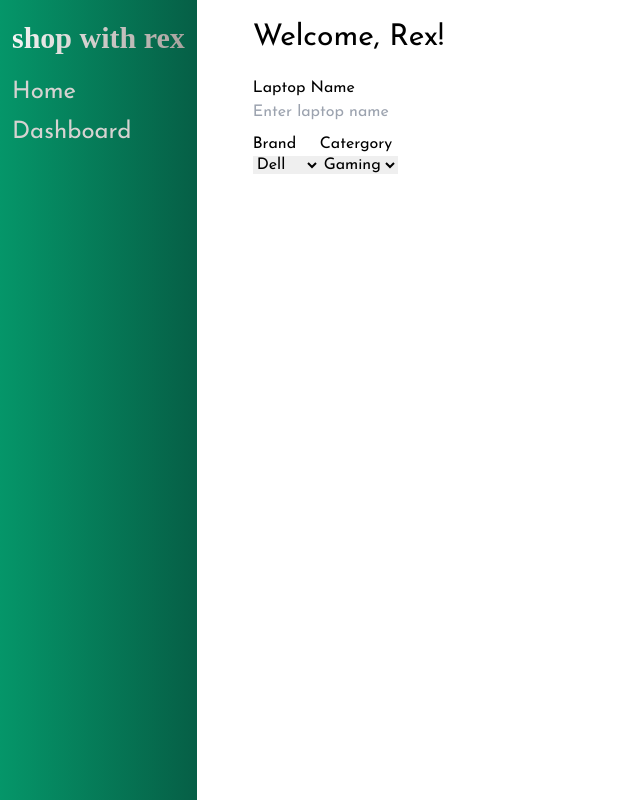
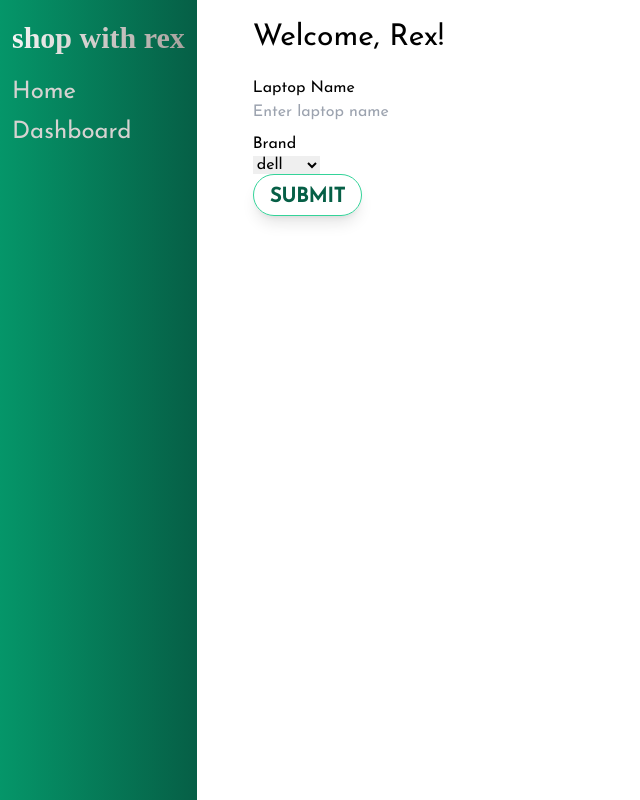
Before and after one commit to Lubwama-Emmanuel/RTG_dashboard, a React (Vite) app: page /dashboard in a window 1280 px wide. Shown: the whole page, without its empty margins (0-640 px from the left). Built offline with nearby package versions, Linux system fonts and the light colour scheme; a web font is replaced by a local one.

Commit message:
feat:(added Button compont)

```diff
--- a/src/pages/Dashboard.jsx
+++ b/src/pages/Dashboard.jsx
@@ -1,38 +1,104 @@
+import { useState } from "react";
+import Button from "../ui/Button";
+import DropDown from "../ui/DropDown";
+
+const dellProducts = [
+  {
+    id: 0,
+    itemName: "xps",
+  },
+  {
+    id: 1,
+    itemName: "precision",
+  },
+];
+
+const hpProducts = [
+  {
+    id: 0,
+    itemName: "elitebook",
+  },
+  {
+    id: 1,
+    itemName: "spectre",
+  },
+];
+
+const brands = [
+  {
+    id: 0,
+    itemName: "dell",
+  },
+  {
+    id: 1,
+    itemName: "hp",
+  },
+  {
+    id: 2,
+    itemName: "lenovo",
+  },
+  {
+    id: 3,
+    itemName: "acer",
+  },
+];
+
 export default function Dashboard() {
+  const [name, setName] = useState("");
+  const [brand, setBrand] = useState("");
+
+  let newLaptop = {};
+
+  function handleSubmit(e) {
+    e.preventDefault();
+
+    newLaptop.name = name;
+
+    console.log(newLaptop);
+
+    setName("");
+  }
+
+  // function handleSetBrand(){
+  //   setBrand()
+  // }
+
   return (
     <div className="">
       <h2 className="mb-5 text-3xl">Welcome, Rex!</h2>
-      <form className="space-y-2">
+      <form onSubmit={handleSubmit} className="space-y-2">
         <div className="flex flex-col items-start">
           <label>Laptop Name</label>
           <input
             type="text"
             placeholder="Enter laptop name"
+            value={name}
+            onChange={(e) => setName(e.target.value)}
             className="rounded-lg focus:outline-none focus:ring focus:ring-emerald-600 focus:ring-offset-2"
           />
         </div>
         <div className="flex">
-          <div className="flex flex-col items-start">
-            <label>Brand</label>
-            <select>
-              <option className="focus:bg-emerald-600" value="dell">
-                Dell
-              </option>
-              <option value="hp">hp</option>
-              <option value="lenovo">lenovo</option>
-              <option value="acer">acer</option>
-            </select>
-          </div>
-          <div className="flex flex-col items-start">
+          <DropDown
+            options={brands}
+            label="Brand"
+            selectedValue={brand}
+            onChange={(e) => setBrand(e.target.value)}
+          />
+          {brand === "dell" && (
+            <DropDown options={dellProducts} label="products" />
+          )}
+          {brand === "hp" && <DropDown options={hpProducts} label="products" />}
+          {/* <div className="flex flex-col items-start">
             <label>Catergory</label>
             <select>
               <option value="Gaming">Gaming</option>
               <option value="lenovo">lenovo</option>
               <option value="acer">acer</option>
             </select>
-          </div>
+          </div> */}
         </div>
       </form>
+      <Button>{"submit"}</Button>
     </div>
   );
 }
--- /dev/null
+++ b/src/ui/DropDown.jsx
@@ -0,0 +1,15 @@
+/* eslint-disable react/prop-types */
+export default function DropDown({ selectedValue, onChange, label, options }) {
+  return (
+    <div className="flex flex-col items-start">
+      <label>{label}</label>
+      <select value={selectedValue} onChange={onChange}>
+        {options.map((el) => (
+          <option value={el.itemName} key={el.id}>
+            {el.itemName}
+          </option>
+        ))}
+      </select>
+    </div>
+  );
+}
```
